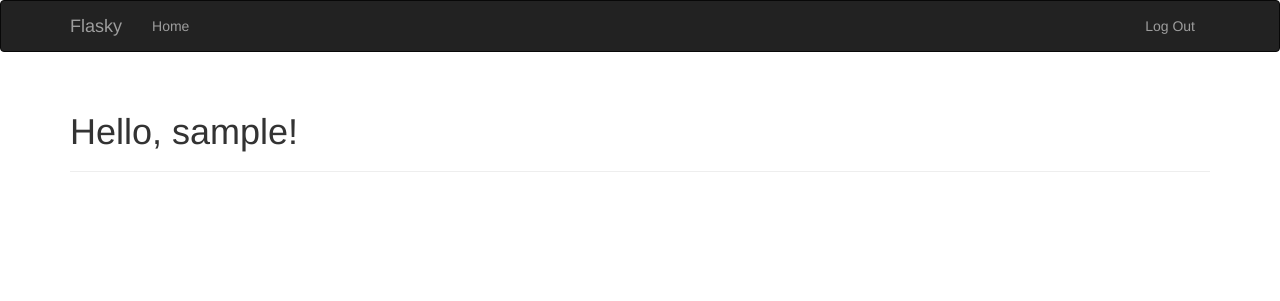
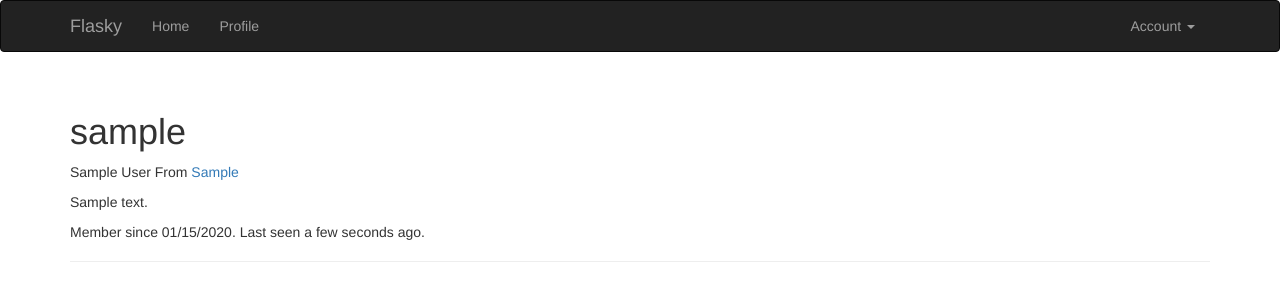
Before and after one commit to mookrs/laboratory, a Flask app: a page that uses flasky/app/templates/base.html in a window 1280 px wide. Shown: the top 301 px of the page. Run offline with Flask 2, Linux system fonts and the light colour scheme; a user stored in the database is signed in; tables that the repository leaves empty hold one stand-in row (values such as "Sample post"); parts of the project's set-up code (start-up, migrations or seed data) failed here and were passed over; some libraries are stand-ins or nearby versions.

Commit message:
Add user profile page

```diff
--- a/flasky/app/auth/views.py
+++ b/flasky/app/auth/views.py
@@ -9,11 +9,12 @@ from .forms import LoginForm, RegistrationForm, ChangePasswordForm, PasswordRese
 
 @auth.before_app_request
 def before_request():
-    if current_user.is_authenticated \
-            and not current_user.confirmed \
-            and request.endpoint[:5] != 'auth.' \
-            and request.endpoint != 'static':
-        return redirect(url_for('auth.unconfirmed'))
+    if current_user.is_authenticated:
+        current_user.ping()
+        if not current_user.confirmed \
+                and request.endpoint[:5] != 'auth.' \
+                and request.endpoint != 'static':
+            return redirect(url_for('auth.unconfirmed'))
 
 
 @auth.route('/unconfirmed')
--- a/flasky/app/main/views.py
+++ b/flasky/app/main/views.py
@@ -30,9 +30,12 @@ def index():
     return render_template('index.html', form=form, name=session.get('name'), known=session.get('known', False), current_time=datetime.utcnow())
 
 
-@main.route('/user/<name>')
-def user(name):
-    return render_template('user.html', name=name)
+@main.route('/user/<username>')
+def user(username):
+    user = User.query.filter_by(username=username).first()
+    if user is None:
+        abort(404)
+    return render_template('user.html', user=user)
 
 
 @main.route('/secret')
--- a/flasky/app/models.py
+++ b/flasky/app/models.py
@@ -1,3 +1,4 @@
+from datetime import datetime
 from itsdangerous import TimedJSONWebSignatureSerializer as Serializer
 from werkzeug.security import generate_password_hash, check_password_hash
 from flask import current_app
@@ -46,6 +47,11 @@ class User(UserMixin, db.Model):
     role_id = db.Column(db.Integer, db.ForeignKey('roles.id'))
     password_hash = db.Column(db.String(128))
     confirmed = db.Column(db.Boolean, default=False)
+    name = db.Column(db.String(64))
+    location = db.Column(db.String(64))
+    about_me = db.Column(db.Text())
+    member_since = db.Column(db.DateTime(), default=datetime.utcnow)
+    last_seen = db.Column(db.DateTime(), default=datetime.utcnow)
 
     def __init__(self, **kwargs):
         super(User, self).__init__(**kwargs)
@@ -125,6 +131,10 @@ class User(UserMixin, db.Model):
     def is_administrator(self):
         return self.can(Permission.ADMINISTER)
 
+    def ping(self):
+        self.last_seen = datetime.utcnow()
+        db.session.add(self)
+
     def __repr__(self):
         return '<User {}>'.format(self.username)
 
--- a/flasky/app/templates/base.html
+++ b/flasky/app/templates/base.html
@@ -23,10 +23,20 @@
         <div class="navbar-collapse collapse">
             <ul class="nav navbar-nav">
                 <li><a href="{{ url_for('main.index') }}">Home</a></li>
+                {% if current_user.is_authenticated %}
+                <li><a href="{{ url_for('main.user', username=current_user.username) }}">Profile</a></li>
+                {% endif %}
             </ul>
             <ul class="nav navbar-nav navbar-right">
                 {% if current_user.is_authenticated %}
-                <li><a href="{{ url_for('auth.logout') }}">Log Out</a></li>
+                <li class="dropdown">
+                    <a href="#" class="dropdown-toggle" data-toggle="dropdown">Account <b class="caret"></b></a>
+                    <ul class="dropdown-menu">
+                        <li><a href="{{ url_for('auth.change_password') }}">Change Password</a></li>
+                        <li><a href="{{ url_for('auth.change_email_request') }}">Change Email</a></li>
+                        <li><a href="{{ url_for('auth.logout') }}">Log Out</a></li>
+                    </ul>
+                </li>
                 {% else %}
                 <li><a href="{{ url_for('auth.login') }}">Log In</a></li>
                 {% endif %}
--- a/flasky/app/templates/user.html
+++ b/flasky/app/templates/user.html
@@ -1,9 +1,22 @@
-{% extends 'base.html' %}
+{% extends "base.html" %}
 
-{% block title %}Flasky{% endblock %}
+{% block title %}Flasky - {{ user.username }}{% endblock %}
 
 {% block page_content %}
 <div class="page-header">
-    <h1>Hello, {{ name }}!</h1>
+    <h1>{{ user.username }}</h1>
+    {% if user.name or user.location %}
+    <p>
+        {% if user.name %}{{ user.name }}{% endif %}
+        {% if user.location %}
+            From <a href="http://maps.google.com/?q={{ user.location }}">{{ user.location }}</a>
+        {% endif %}
+    </p>
+    {% endif %}
+    {% if current_user.is_administrator() %}
+    <p><a href="mailto:{{ user.email }}">{{ user.email }}</a></p>
+    {% endif %}
+    {% if user.about_me %}<p>{{ user.about_me }}</p>{% endif %}
+    <p>Member since {{ moment(user.member_since).format('L') }}. Last seen {{ moment(user.last_seen).fromNow() }}.</p>
 </div>
 {% endblock %}
```
Also changed, not shown: flasky/migrations/versions/31c23c79d0b6_.py (added, +34 -0 lines), flasky/data-dev.sqlite.
